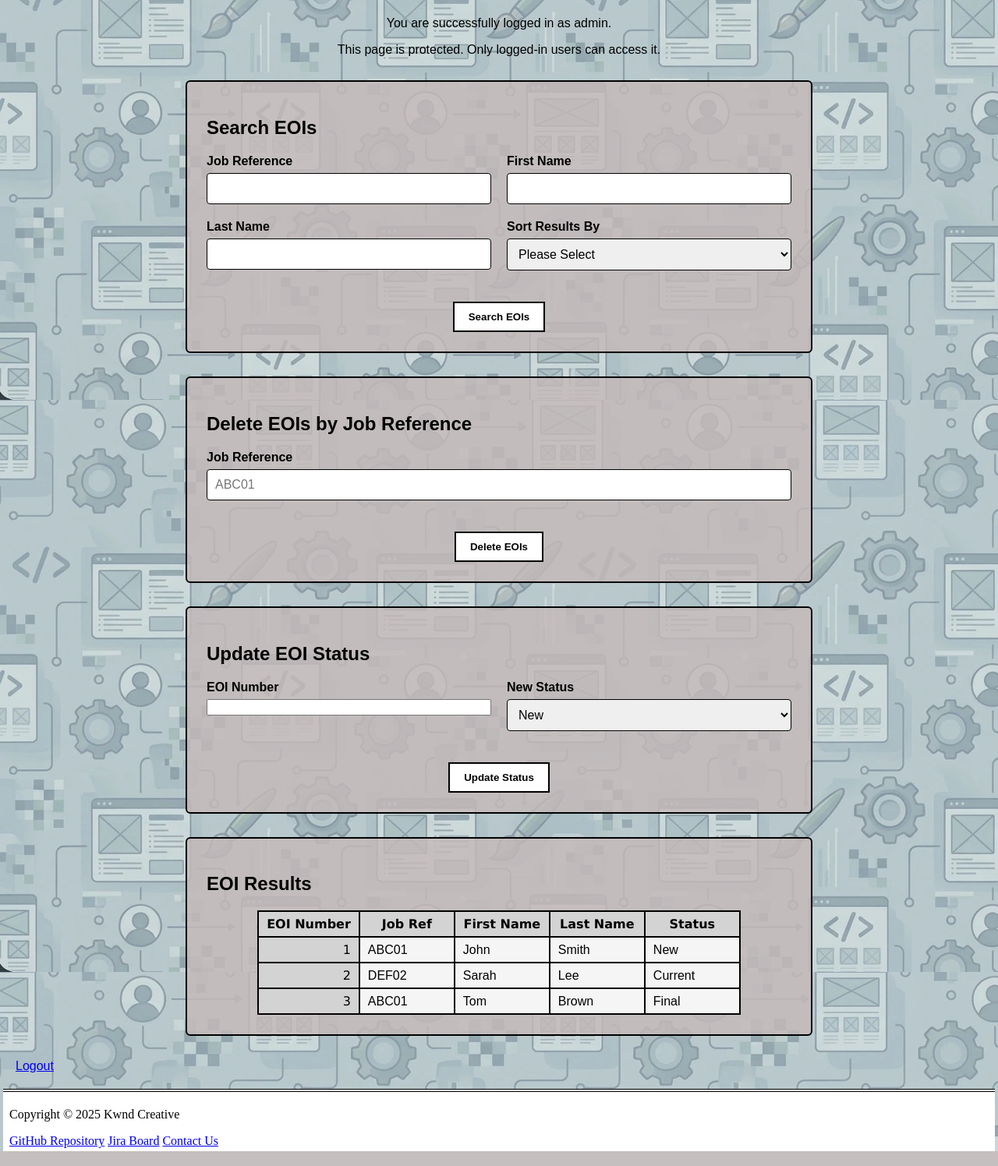
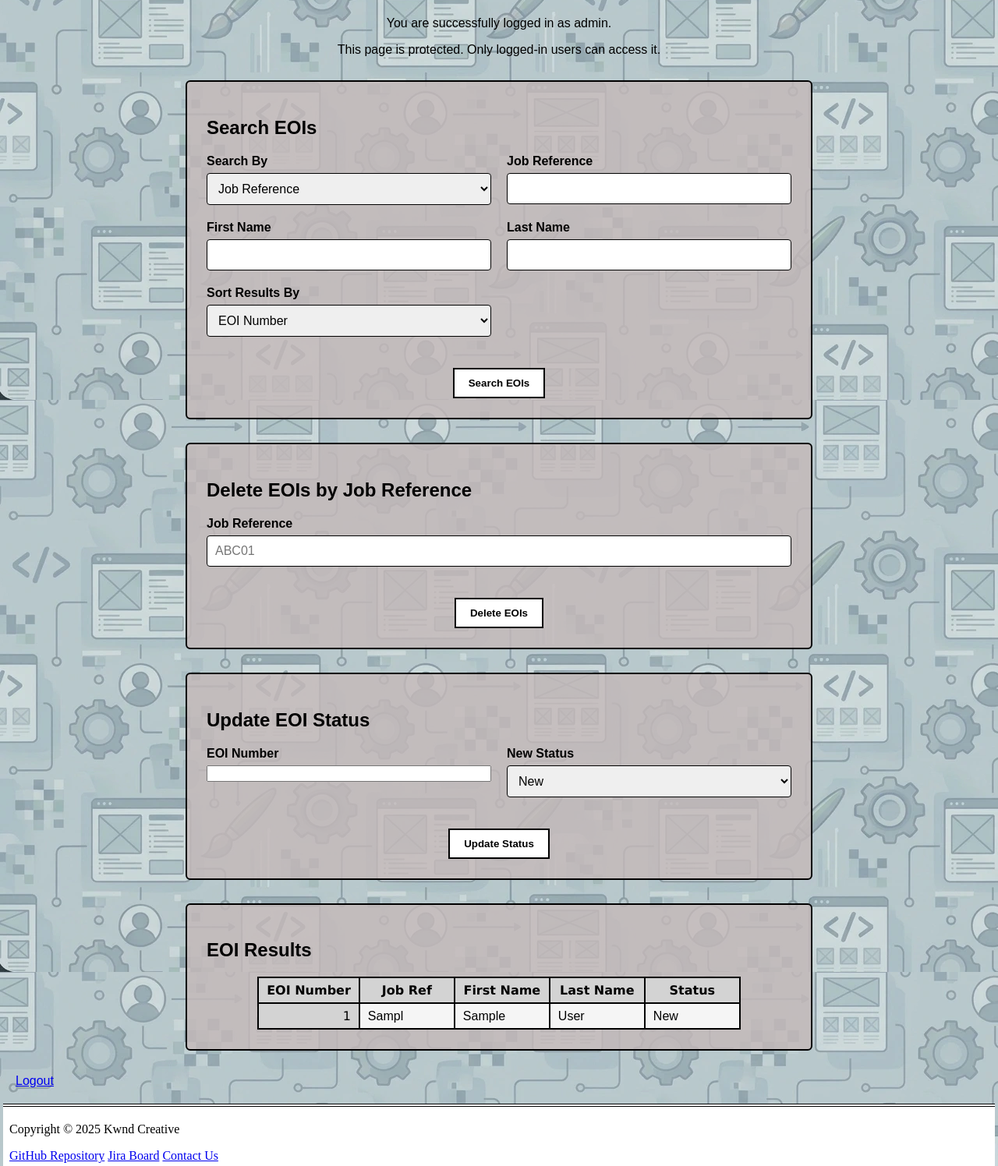
Before and after one commit to 106489702/KWND_part2, a PHP site: page /manage.php in a window 1280 px wide. Shown: the part 221-1717 px from the top of the page at 78% size. Run offline with PHP 8.4, Linux system fonts and the light colour scheme; a user stored in the database is signed in; tables that the repository leaves empty hold one stand-in row (values such as "Sample post").

Commit message:
manage.php functionality added

```diff
--- a/project2/manage.php
+++ b/project2/manage.php
@@ -10,6 +10,16 @@ if (!isset($_SESSION["admin"])) {
     header("Location: login.php");
     exit();
 }
+
+require_once("settings.php");
+$conn = mysqli_connect($host, $user, $pwd, $sql_db);
+
+if (!$conn) {
+    die("Connection failed: " . mysqli_connect_error());
+}
+
+$query = "SELECT * FROM eoi";
+$result = (mysqli_query($conn, $query));
 ?>
 
 <main>
@@ -23,37 +33,164 @@ if (!isset($_SESSION["admin"])) {
     </div>
 
     <section id="applicationForm">
-        <h2>Search EOIs</h2>
+
+    <h2>Search EOIs</h2>
+
         <form method="post" action="manage.php">
+
             <div class="formGrid">
+
+                <div class="formRow">
+                    <label for="searchType">Search By</label>
+
+                    <select id="searchType" name="searchType">
+                        <option value="jobRef">Job Reference</option>
+                        <option value="firstName">First Name</option>
+                        <option value="lastName">Last Name</option>
+                        <option value="fullName">First + Last Name</option>
+                    </select>
+                </div>
+
                 <div class="formRow">
                     <label for="jobRef">Job Reference</label>
-                    <input type="text" id="jobRef" name="jobRef">
+                    <input type="text"
+                        id="jobRef"
+                        name="jobRef">
                 </div>
+
                 <div class="formRow">
                     <label for="firstName">First Name</label>
-                    <input type="text" id="firstName" name="firstName">
+                    <input type="text"
+                        id="firstName"
+                        name="firstName">
                 </div>
+
                 <div class="formRow">
                     <label for="lastName">Last Name</label>
-                    <input type="text" id="lastName" name="lastName">
+                    <input type="text"
+                        id="lastName"
+                        name="lastName">
                 </div>
+
                 <div class="formRow">
                     <label for="sortField">Sort Results By</label>
+
                     <select id="sortField" name="sortField">
-                        <option value="">Please Select</option>
-                        <option value="EOInumber">EOI Number</option>
-                        <option value="jobRefNumber">Job Reference</option>
-                        <option value="firstName">First Name</option>
-                        <option value="lastName">Last Name</option>
-                        <option value="status">Status</option>
+                        <option value="">EOI Number</option>
+                        <option value="JobRef">Job Reference</option>
+                        <option value="FirstName">First Name</option>
+                        <option value="LastName">Last Name</option>
+                        <option value="Status">Status</option>
                     </select>
                 </div>
+
                 <div class="formButtons fullWidth">
-                    <input type="submit" value="Search EOIs">
+                    <input type="submit"
+                        name="search"
+                        value="Search EOIs">
                 </div>
+
             </div>
+
         </form>
+
+        <?php
+            if (isset($_POST["search"])) {
+
+            $searchType = $_POST["searchType"];
+
+            switch ($searchType) {
+
+                case "jobRef":
+
+                    $jobRef = mysqli_real_escape_string(
+                        $conn,
+                        $_POST["jobRef"]
+                    );
+
+                    $query = "
+                        SELECT *
+                        FROM eoi
+                        WHERE JobRef = '$jobRef'
+                    ";
+
+                    break;
+
+                case "firstName":
+
+                    $firstName = mysqli_real_escape_string(
+                        $conn,
+                        $_POST["firstName"]
+                    );
+
+                    $query = "
+                        SELECT *
+                        FROM eoi
+                        WHERE FirstName = '$firstName'
+                    ";
+
+                    break;
+
+                case "lastName":
+
+                    $lastName = mysqli_real_escape_string(
+                        $conn,
+                        $_POST["lastName"]
+                    );
+
+                    $query = "
+                        SELECT *
+                        FROM eoi
+                        WHERE LastName = '$lastName'
+                    ";
+
+                    break;
+
+                case "fullName":
+
+                    $firstName = mysqli_real_escape_string(
+                        $conn,
+                        $_POST["firstName"]
+                    );
+
+                    $lastName = mysqli_real_escape_string(
+                        $conn,
+                        $_POST["lastName"]
+                    );
+
+                    $query = "
+                        SELECT *
+                        FROM eoi
+                        WHERE FirstName = '$firstName'
+                        AND LastName = '$lastName'
+                    ";
+
+                    break;
+
+                default:
+
+                    $query = "SELECT * FROM eoi";
+            }
+
+            if (!empty($_POST["sortField"])) {
+
+                $allowedSorts = array(
+                    "JobRef",
+                    "FirstName",
+                    "LastName",
+                    "Status"
+                );
+
+                $sortField = $_POST["sortField"];
+
+                if (in_array($sortField, $allowedSorts)) {
+                    $query .= " ORDER BY $sortField";
+                }
+            }
+
+            $result = mysqli_query($conn, $query);
+        }
+        ?>
     </section>
 
     <section id="applicationForm">
@@ -68,22 +205,45 @@ if (!isset($_SESSION["admin"])) {
                            placeholder="ABC01">
                 </div>
                 <div class="formButtons fullWidth">
-                    <input type="submit" value="Delete EOIs">
+                    <input type="submit" name="delete" value="Delete EOIs">
                 </div>
             </div>
         </form>
+        <?php
+        if (isset($_POST["delete"])) {
+
+            $deleteRef = mysqli_real_escape_string(
+                $conn,
+                $_POST["deleteRef"]
+            );
+
+            $query = "
+                DELETE FROM eoi
+                WHERE JobRef = '$deleteRef'
+            ";
+
+            mysqli_query($conn, $query);
+
+            // Refresh displayed results
+            $query = "SELECT * FROM eoi";
+            $result = mysqli_query($conn, $query);
+        }
+        ?>
     </section>
 
     <section id="applicationForm">
-        <h2>Update EOI Status</h2>
+    <h2>Update EOI Status</h2>
+
         <form method="post" action="manage.php">
             <div class="formGrid">
+
                 <div class="formRow">
                     <label for="eoiID">EOI Number</label>
                     <input type="number"
-                           id="eoiID"
-                           name="eoiID">
+                        id="eoiID"
+                        name="eoiID">
                 </div>
+
                 <div class="formRow">
                     <label for="status">New Status</label>
                     <select id="status" name="status">
@@ -92,11 +252,42 @@ if (!isset($_SESSION["admin"])) {
                         <option value="Final">Final</option>
                     </select>
                 </div>
+
                 <div class="formButtons fullWidth">
-                    <input type="submit" value="Update Status">
+                    <input type="submit"
+                        name="updateStatus"
+                        value="Update Status">
                 </div>
+
             </div>
         </form>
+
+        <?php
+        if (isset($_POST["updateStatus"])) {
+
+            $eoiID = mysqli_real_escape_string(
+                $conn,
+                $_POST["eoiID"]
+            );
+
+            $status = mysqli_real_escape_string(
+                $conn,
+                $_POST["status"]
+            );
+
+            $query = "
+                UPDATE eoi
+                SET Status = '$status'
+                WHERE EOINumber = '$eoiID'
+            ";
+
+            mysqli_query($conn, $query);
+
+            // Refresh displayed results
+            $query = "SELECT * FROM eoi";
+            $result = mysqli_query($conn, $query);
+        }
+        ?>
     </section>
 
     <section id="applicationForm">
@@ -109,27 +300,20 @@ if (!isset($_SESSION["admin"])) {
                 <th>Last Name</th>
                 <th>Status</th>
             </tr>
+
+            <?php
+                while ($row = mysqli_fetch_assoc($result)) {
+            ?>
             <tr>
-                <td>1</td>
-                <td>ABC01</td>
-                <td>John</td>
-                <td>Smith</td>
-                <td>New</td>
+                <td><?php echo $row["EOINumber"]; ?></td>
+                <td><?php echo $row["JobRef"]; ?></td>
+                <td><?php echo $row["FirstName"]; ?></td>
+                <td><?php echo $row["LastName"]; ?></td>
+                <td><?php echo $row["Status"]; ?></td>
             </tr>
-            <tr>
-                <td>2</td>
-                <td>DEF02</td>
-                <td>Sarah</td>
-                <td>Lee</td>
-                <td>Current</td>
-            </tr>
-            <tr>
-                <td>3</td>
-                <td>ABC01</td>
-                <td>Tom</td>
-                <td>Brown</td>
-                <td>Final</td>
-            </tr>
+            <?php
+                }
+            ?>
         </table>
     </section>
 
```
